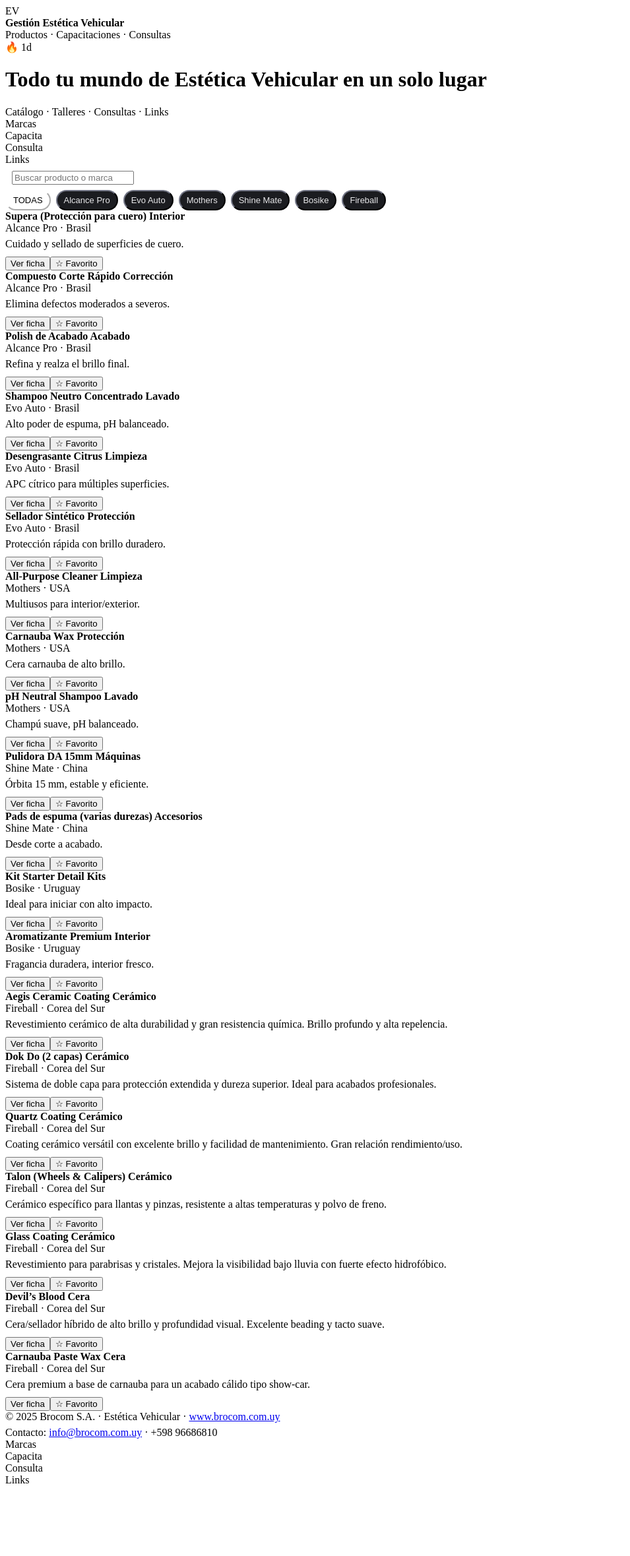
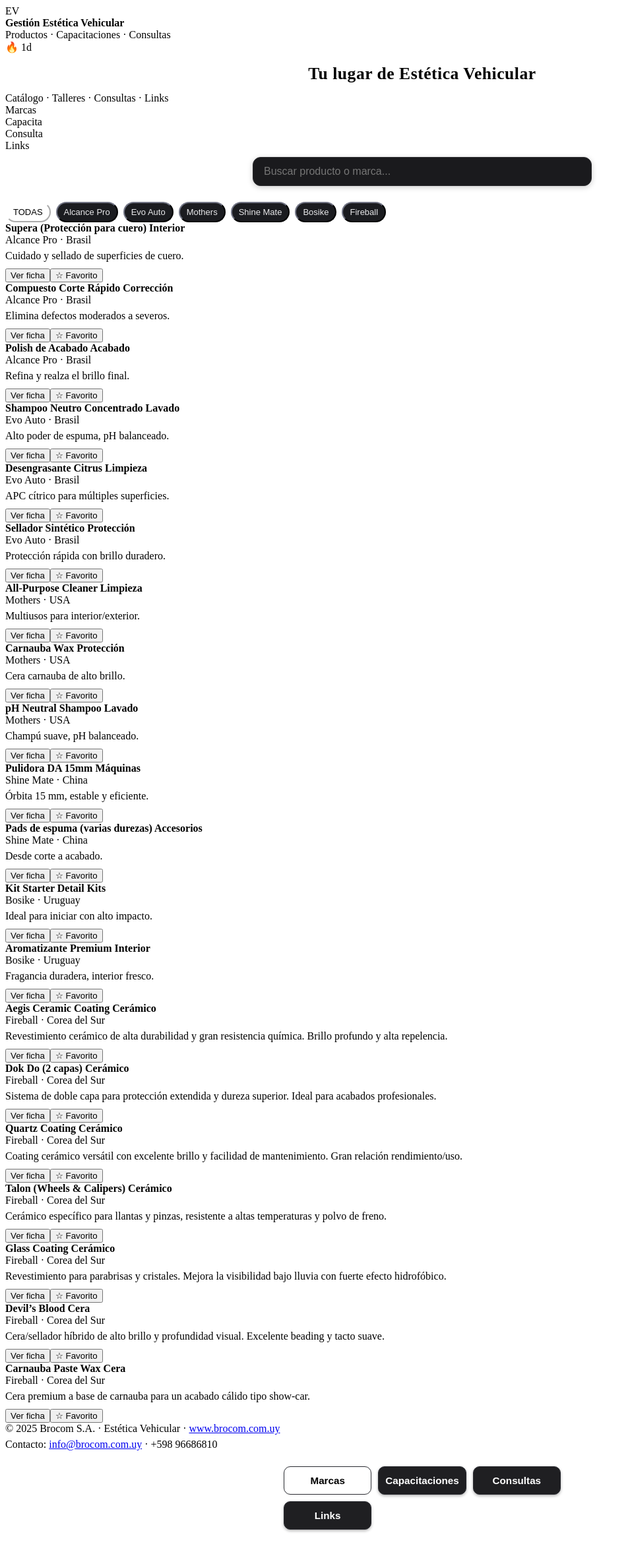
Before and after one commit to juliovbo-Brocom/app-estetica-vehicular-pwa, a React (Vite) app: page / in a window 1280 px wide. Shown: the whole page at 66% size, without its empty margins (0-955 px from the left). Before the commit the page ends 2261 px from the top, so only its background shows below. Built offline with nearby package versions, Linux system fonts and the light colour scheme.

Commit message:
varios cambios en menu, centrado y buscador

```diff
--- a/src/App.jsx
+++ b/src/App.jsx
@@ -225,7 +225,16 @@
     <div className="hero">
       <div className="hero-ink"></div>
       <div className="hero-inner">
-        <h1>Todo tu mundo de Estética Vehicular en un solo lugar</h1>
+        <h1 style={{
+  fontSize: "1.6rem",
+  textAlign: "center",
+  fontWeight: 700,
+  marginTop: "1rem",
+  marginBottom: "0.8rem",
+  letterSpacing: "0.02em"
+}}>
+  Tu lugar de Estética Vehicular
+</h1>
         <div className="muted">Catálogo · Talleres · Consultas · Links</div>
       </div>
     </div>
@@ -294,10 +303,24 @@
       {/* Buscador */}
       <div className="card" style={{ padding: "8px 10px" }}>
         <input
-          placeholder="Buscar producto o marca"
-          value={q}
-          onChange={(e) => setQ(e.target.value)}
-        />
+  placeholder="Buscar producto o marca..."
+  value={q}
+  onChange={(e) => setQ(e.target.value)}
+  style={{
+    width: "100%",
+    maxWidth: "480px",
+    display: "block",
+    margin: "0 auto 16px auto",
+    padding: "12px 16px",
+    borderRadius: "12px",
+    border: "1px solid #2c2c2f",
+    background: "#1a1a1d",
+    color: "#fff",
+    fontSize: "1rem",
+    outline: "none",
+    boxShadow: "0 2px 8px rgba(0,0,0,0.2)",
+  }}
+/>
       </div>
 
       {/* Chips de marcas */}
@@ -434,20 +457,45 @@
 
 function BottomNav({ tab, setTab }) {
   const items = [
-    { id:'brands', label:'Marcas' },
-    { id:'training', label:'Capacita' },
-    { id:'ask', label:'Consulta' },
-    { id:'links', label:'Links' },
+    { id: "brands", label: "Marcas" },
+    { id: "training", label: "Capacitaciones" },
+    { id: "ask", label: "Consultas" },
+    { id: "links", label: "Links" },
   ];
+
   return (
-    <div className="bottomnav">
-      <div className="bottomnav-inner">
-        {items.map(i => (
-          <div key={i.id} className={'bn-item '+(tab===i.id?'active':'')} onClick={()=>setTab(i.id)}>{i.label}</div>
-        ))}
-      </div>
-    </div>
-  )
+    <nav
+      style={{
+        display: "grid",
+        gridTemplateColumns: "repeat(auto-fit, minmax(130px, 1fr))",
+        gap: "10px",
+        maxWidth: "420px",
+        margin: "24px auto 40px auto",
+        padding: "0 12px",
+      }}
+    >
+      {items.map((item) => (
+        <button
+          key={item.id}
+          onClick={() => setTab(item.id)}
+          style={{
+            padding: "12px 10px",
+            borderRadius: "10px",
+            background: tab === item.id ? "#ffffff" : "#1f1f22",
+            color: tab === item.id ? "#000000" : "#ffffff",
+            border: "1px solid #2a2b31",
+            fontWeight: 600,
+            fontSize: "0.95rem",
+            cursor: "pointer",
+            transition: "all 0.2s ease-in-out",
+            boxShadow: tab === item.id ? "0 2px 6px rgba(255,255,255,0.1)" : "0 2px 4px rgba(0,0,0,0.3)",
+          }}
+        >
+          {item.label}
+        </button>
+      ))}
+    </nav>
+  );
 }
 // --- Install Banner (PWA) ---
 function isStandalone() {
```
